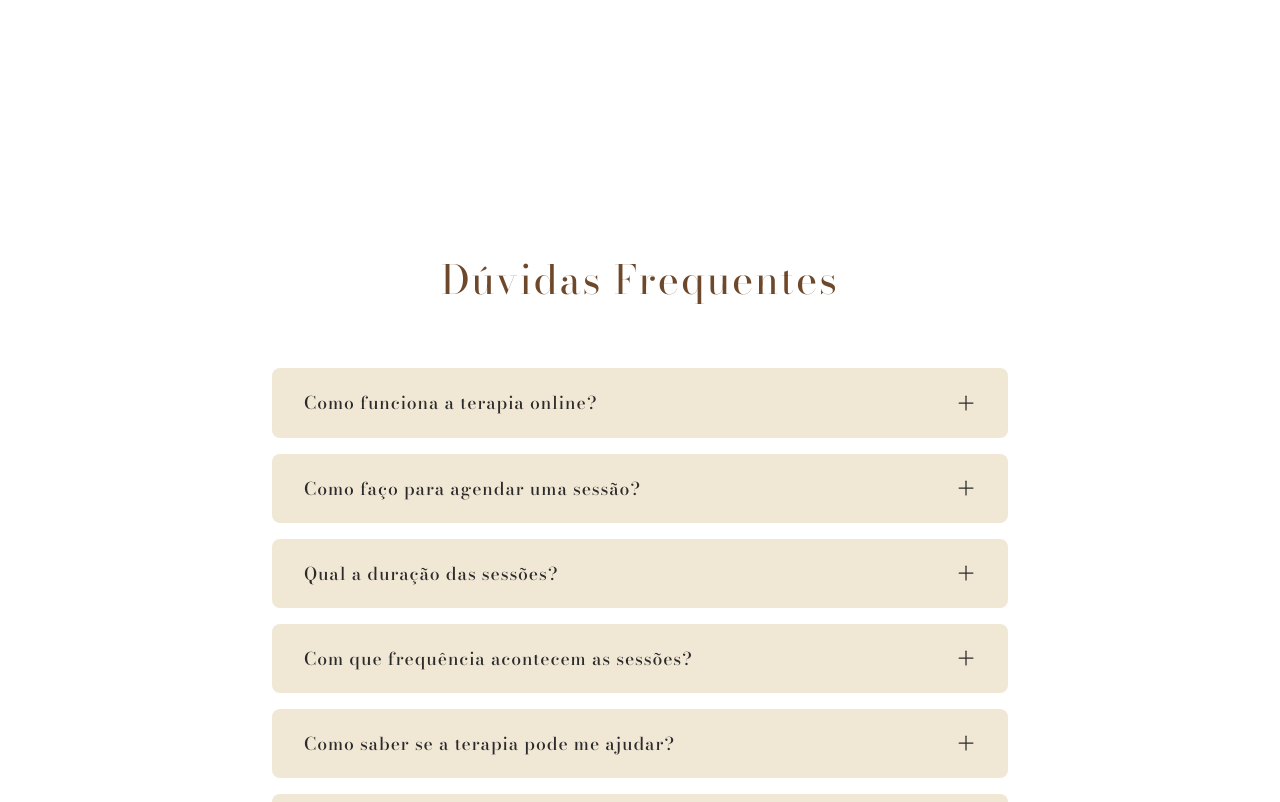
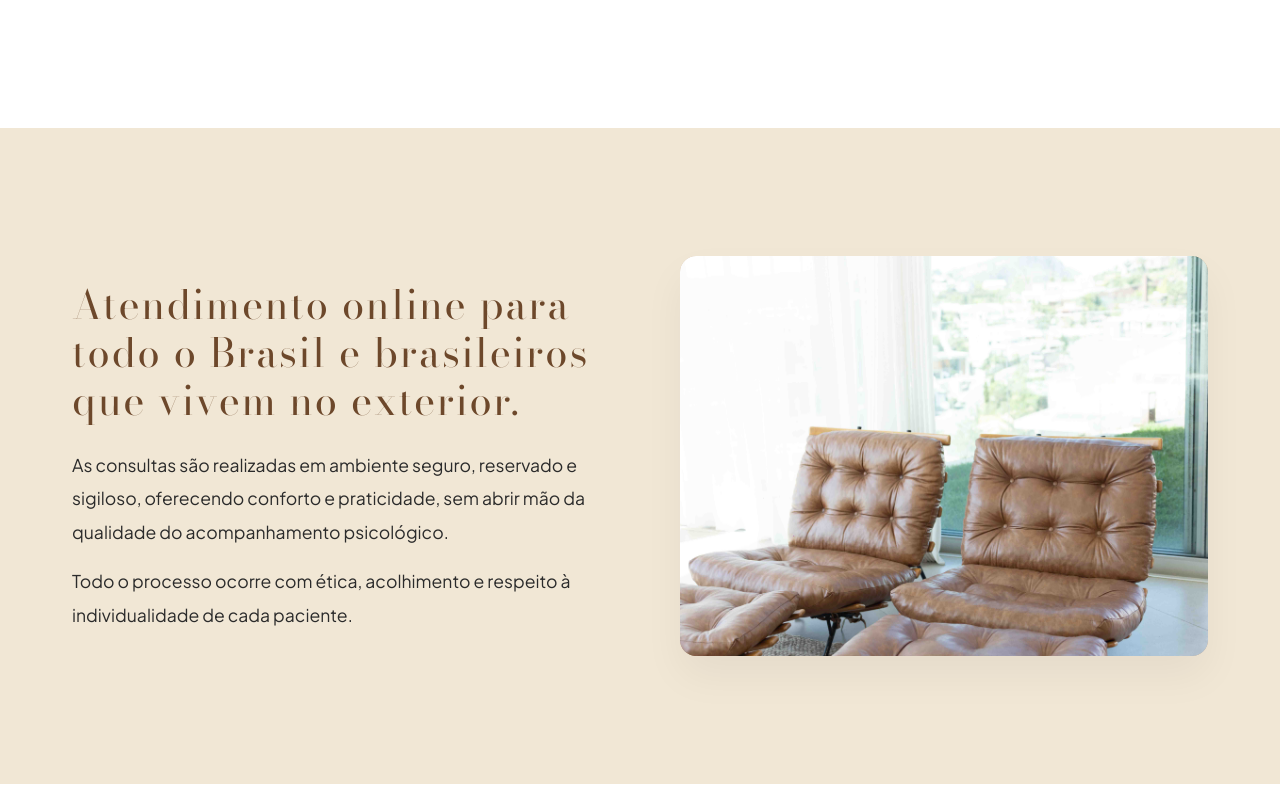
Before and after one commit to joabedev123-alt/Victor-PSC, a React (Vite) app: page /sexologia in a window 1280 px wide. Shown: the part 5681-6483 px from the top of the page. Built offline with nearby package versions, Linux system fonts and the light colour scheme.

Commit message:
feat: restauracao de secao de sexologia e insercao da foto-2

```diff
--- a/src/pages/Sexologia.jsx
+++ b/src/pages/Sexologia.jsx
@@ -225,6 +225,31 @@ const Sexologia = () => {
         </div>
       </section>
 
+      {/* ATENDIMENTO ONLINE */}
+      <section className="section">
+        <div className="container" style={{ display: 'grid', gridTemplateColumns: '1fr 1fr', gap: '5rem', alignItems: 'center' }}>
+          <div>
+            <FadeUp>
+              <h2 style={{ fontSize: '2.5rem', marginBottom: '1.5rem', color: 'var(--color-brown-deep)' }}>
+                Atendimento online para todo o Brasil e brasileiros que vivem no exterior.
+              </h2>
+              <p style={{ fontSize: '1.1rem', marginBottom: '1rem', color: 'var(--color-text)' }}>
+                As consultas são realizadas em ambiente seguro, reservado e sigiloso, oferecendo conforto e praticidade, sem abrir mão da qualidade do acompanhamento psicológico.
+              </p>
+              <p style={{ fontSize: '1.1rem', margin: 0, color: 'var(--color-text)' }}>
+                Todo o processo ocorre com ética, acolhimento e respeito à individualidade de cada paciente.
+              </p>
+            </FadeUp>
+          </div>
+          <div>
+            <FadeUp delay={0.2}>
+              <div style={{ height: '400px', borderRadius: '16px', backgroundColor: 'var(--color-secondary)', overflow: 'hidden', boxShadow: '0 20px 40px rgba(0,0,0,0.05)' }}>
+                <img src="/foto-2.jpg" alt="Atendimento Online" style={{ width: '100%', height: '100%', objectFit: 'cover' }} />
+              </div>
+            </FadeUp>
+          </div>
+        </div>
+      </section>
 
       {/* FAQ */}
       <section className="section section-bg-white">
```
Also changed, not shown: public/foto-2.jpg (added).
